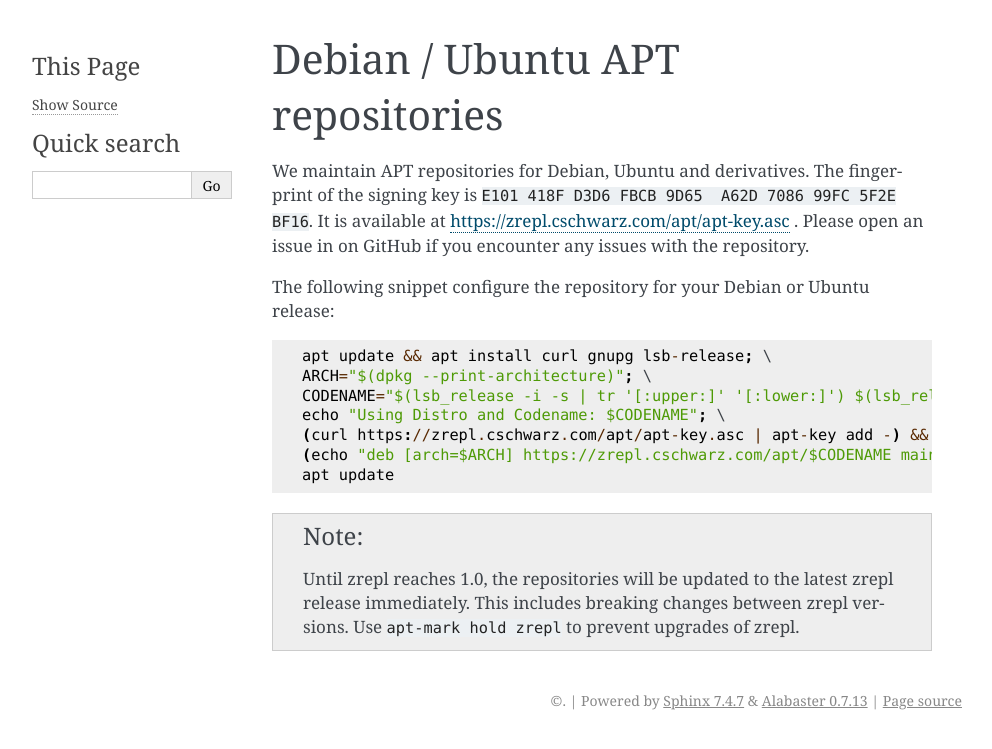
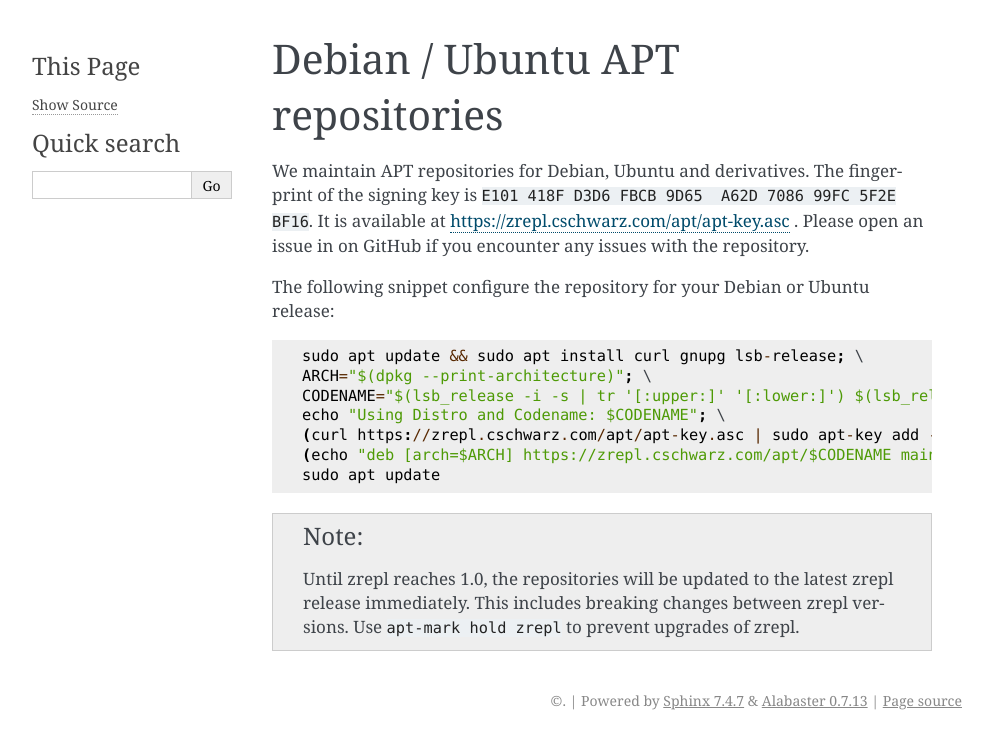
Before and after one commit to zrepl/zrepl, a Sphinx documentation site: the page built from docs/installation/apt-repos.rst, in a window 1280 px wide. Shown: the top 749 px of the page, without its empty margins (148-1140 px from the left). Built offline with Sphinx 7.4.7, drawn with Linux system fonts in a browser that asks for light colours; pages that are not in the unit, such as notebooks, are missing from menus; the version number could not be read and is left out.

Commit message:
docs: apt repo: use sudo in the snippet that sets up the repo
I generally like when snippets are provided in a way which could be used without running as root, and uses sudo when applicable. This change allows for this.

It will, however print out one extra line, which is possible to remove by adding '>/dev/null' after '/etc/apt/sources.list.d/zrepl.list'.

closes #461

```diff
--- a/docs/installation/apt-repos.rst
+++ b/docs/installation/apt-repos.rst
@@ -13,13 +13,13 @@
 
 ::
 
-    apt update && apt install curl gnupg lsb-release; \
+    sudo apt update && sudo apt install curl gnupg lsb-release; \
     ARCH="$(dpkg --print-architecture)"; \
     CODENAME="$(lsb_release -i -s | tr '[:upper:]' '[:lower:]') $(lsb_release -c -s | tr '[:upper:]' '[:lower:]')"; \
     echo "Using Distro and Codename: $CODENAME"; \
-    (curl https://zrepl.cschwarz.com/apt/apt-key.asc | apt-key add -) && \
-    (echo "deb [arch=$ARCH] https://zrepl.cschwarz.com/apt/$CODENAME main" > /etc/apt/sources.list.d/zrepl.list) && \
-    apt update
+    (curl https://zrepl.cschwarz.com/apt/apt-key.asc | sudo apt-key add -) && \
+    (echo "deb [arch=$ARCH] https://zrepl.cschwarz.com/apt/$CODENAME main" | sudo tee /etc/apt/sources.list.d/zrepl.list) && \
+    sudo apt update
 
 
 .. NOTE::
```
